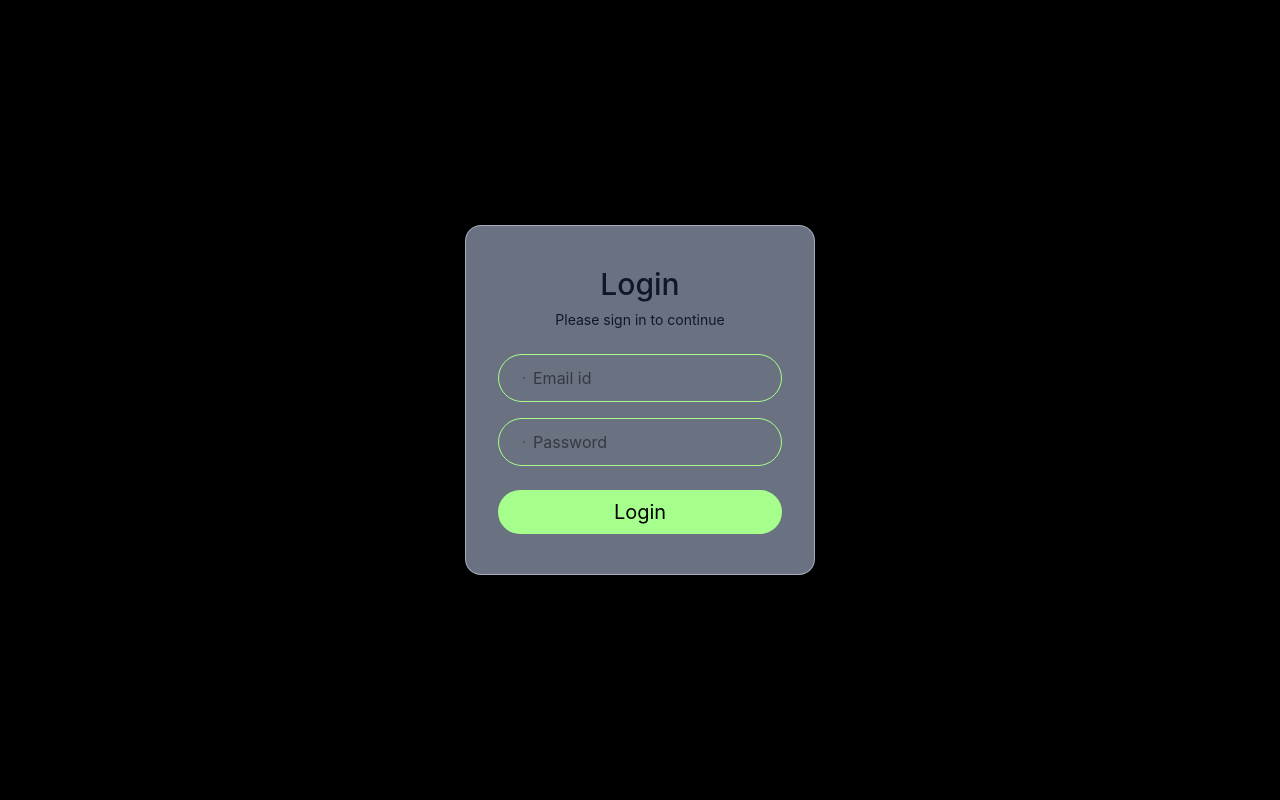
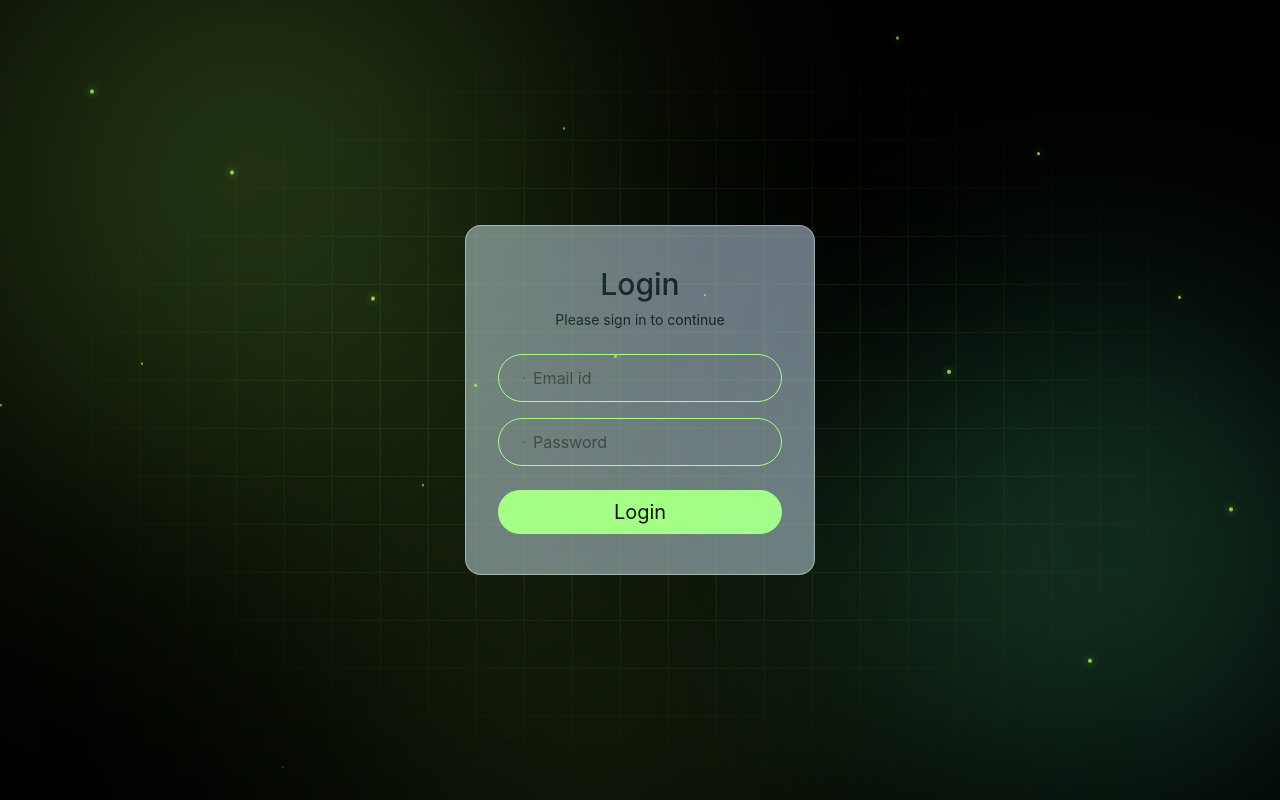
Before and after one commit to AkmalBeg/My-portfoilo, a React (Vite) app in the folder client/: page /login in a window 1280 px wide. Built offline with nearby package versions, Linux system fonts and the light colour scheme; no server answers.

Commit message:
final version with complete work

```diff
--- a/client/src/App.jsx
+++ b/client/src/App.jsx
@@ -3,13 +3,18 @@ import { Routes, Route } from 'react-router-dom'
 import Login from './pages/Login.jsx'
 import Home from './pages/Home.jsx'
 import { AdminProvider } from './AdminContext.jsx'
+import Background from './Background.jsx'
 
 const App = () => (
   <AdminProvider>
-    <Routes>
-      <Route path="/" element={<Home />} />
-      <Route path="/login" element={<Login />} />
-    </Routes>
+    <Background />
+
+    <div className="relative z-10">
+      <Routes>
+        <Route path="/" element={<Home />} />
+        <Route path="/login" element={<Login />} />
+      </Routes>
+    </div>
   </AdminProvider>
 )
 
--- /dev/null
+++ b/client/src/Background.jsx
@@ -0,0 +1,86 @@
+// Site-wide animated background: drifting green glow, a slowly moving grid,
+// and tiny particles floating upward. CSS only (no libraries), and it stops
+// moving for users who have "reduce motion" turned on.
+
+const PARTICLES = Array.from({ length: 18 }, (_, i) => ({
+  left: `${(i * 37) % 100}%`,
+  size: 2 + (i % 3),
+  duration: `${12 + (i % 5) * 3}s`,
+  delay: `-${((i * 1.7) % 12).toFixed(1)}s`,
+}));
+
+export default function Background() {
+  return (
+    <div aria-hidden="true" className="fixed inset-0 z-[999] overflow-hidden bg-transparent pointer-events-none">
+      <style>{`
+        @keyframes bgFloatA {
+          0%, 100% { transform: translate(0, 0) scale(1); }
+          50%      { transform: translate(12vw, 8vh) scale(1.2); }
+        }
+        @keyframes bgFloatB {
+          0%, 100% { transform: translate(0, 0) scale(1.1); }
+          50%      { transform: translate(-10vw, 10vh) scale(0.92); }
+        }
+        @keyframes bgFloatC {
+          0%, 100% { transform: translate(0, 0) scale(1); }
+          50%      { transform: translate(9vw, -10vh) scale(1.25); }
+        }
+        @keyframes bgGrid {
+          from { background-position: 0 0; }
+          to   { background-position: 48px 48px; }
+        }
+        @keyframes bgRise {
+          0%   { transform: translateY(0); opacity: 0; }
+          15%  { opacity: 0.85; }
+          85%  { opacity: 0.85; }
+          100% { transform: translateY(-110vh); opacity: 0; }
+        }
+        @media (prefers-reduced-motion: reduce) {
+          .bg-anim { animation: none !important; }
+        }
+      `}</style>
+
+      {/* Glow orbs */}
+      <div
+        className="bg-anim absolute -top-32 -left-32 w-[320px] h-[320px] sm:w-[520px] sm:h-[520px] rounded-full bg-[#A6FF5D]/25 blur-[100px] sm:blur-[130px]"
+        style={{ animation: "bgFloatA 16s ease-in-out infinite" }}
+      />
+      <div
+        className="bg-anim absolute top-1/3 -right-32 w-[300px] h-[300px] sm:w-[480px] sm:h-[480px] rounded-full bg-[#5DFFB0]/20 blur-[100px] sm:blur-[130px]"
+        style={{ animation: "bgFloatB 20s ease-in-out infinite" }}
+      />
+      <div
+        className="bg-anim absolute -bottom-32 left-1/4 w-[280px] h-[280px] sm:w-[440px] sm:h-[440px] rounded-full bg-[#A6FF5D]/15 blur-[100px] sm:blur-[130px]"
+        style={{ animation: "bgFloatC 24s ease-in-out infinite" }}
+      />
+
+      {/* Slowly moving grid that fades out toward the edges */}
+      <div
+        className="bg-anim absolute inset-0 opacity-[0.09]"
+        style={{
+          backgroundImage:
+            "linear-gradient(#A6FF5D 1px, transparent 1px), linear-gradient(90deg, #A6FF5D 1px, transparent 1px)",
+          backgroundSize: "48px 48px",
+          maskImage: "radial-gradient(ellipse at center, black 30%, transparent 75%)",
+          WebkitMaskImage: "radial-gradient(ellipse at center, black 30%, transparent 75%)",
+          animation: "bgGrid 6s linear infinite",
+        }}
+      />
+
+      {/* Floating particles */}
+      {PARTICLES.map((p, i) => (
+        <span
+          key={i}
+          className="bg-anim absolute -bottom-2 rounded-full bg-[#A6FF5D] opacity-0"
+          style={{
+            left: p.left,
+            width: p.size,
+            height: p.size,
+            boxShadow: "0 0 8px #A6FF5D",
+            animation: `bgRise ${p.duration} linear ${p.delay} infinite`,
+          }}
+        />
+      ))}
+    </div>
+  );
+}
--- a/client/src/Components/About.jsx
+++ b/client/src/Components/About.jsx
@@ -91,7 +91,7 @@ export default function Example() {
         }
       `}</style>
 
-      <div className='bg-black text-white flex flex-col items-center bg-[url("https://assets.prebuiltui.com/components/hero-section/hero-background-image.png")] bg-cover bg-center bg-no-repeat pt-12 sm:pt-16 pb-10 px-4 overflow-x-hidden'>
+      <div className='bg-black text-white flex flex-col items-center   pt-12 sm:pt-16 pb-10 px-4 overflow-x-hidden'>
         <h1 className="text-4xl sm:text-5xl font-semibold text-center mx-auto mb-5">About me</h1>
 
         {isAdmin && (
--- a/client/src/Components/Card.jsx
+++ b/client/src/Components/Card.jsx
@@ -54,7 +54,7 @@ const ProjectCard = ({
         <img
           src={image || undefined}
           alt={title}
-          className="w-24 h-24 rounded-full shadow-md my-4 border-2 border-[#A6FF5D]/40 object-cover"
+          className="w-24 h-24 shrink-0 rounded-full shadow-md my-4 border-2 border-[#A6FF5D]/40 object-cover"
         />
         <h2 className="text-2xl font-bold text-white mb-1">{title}</h2>
         <p className="text-sm text-[#A6FF5D] font-medium mb-4">{role}</p>
--- a/client/src/Components/Contact.jsx
+++ b/client/src/Components/Contact.jsx
@@ -66,7 +66,7 @@ export default function Example() {
           transform: translateX(5px);
         }
       `}</style>
-        <section className="px-4 md:px-16 lg:px-24 xl:px-32 w-full pt-16 pb-5 bg-black text-white flex flex-col items-center bg-[url('https://assets.prebuiltui.com/components/hero-section/hero-background-image.png')] bg-cover bg-center bg-no-repeat">
+        <section className="px-4 md:px-16 lg:px-24 xl:px-32 w-full pt-16 pb-5 bg-black text-white flex flex-col items-center ">
             <p className="text-center font-medium text-black px-10 py-2 rounded-full bg-[#A6FF5D] border border-[#A6FF5D-800] w-max mx-auto">Contact</p>
             <h3 className="text-3xl font-semibold text-white text-center mx-auto mt-4">Reach out to us</h3>
             <p className="text-slate-300 text-center mt-2 max-w-md mx-auto">Ready to grow your brand? Let’s connect and build something exceptional together.</p>
--- a/client/src/Components/Hero.jsx
+++ b/client/src/Components/Hero.jsx
@@ -45,10 +45,8 @@ const downloadResume = () => {
                     --------------------------------------------------- */
                     .hero-bg {
                         background-color: #000;
-                        background-image: url("https://assets.prebuiltui.com/components/hero-section/hero-background-image.png");
-                        background-size:cover;
-                        background-position: center;
-                        background-repeat: no-repeat;
+
+
                     }
 
                     .rainbow::before {
--- a/client/src/Components/Skills.jsx
+++ b/client/src/Components/Skills.jsx
@@ -43,23 +43,23 @@ export default function Example() {
   const goTo = (p) => setPage(Math.min(Math.max(p, 1), totalPages));
 
   // After changing page, bring the top of this section back into view
-  // (so on a phone you don't stay stuck at the bottom of the page)
   useEffect(() => {
     if (firstRender.current) { firstRender.current = false; return; }
     sectionRef.current?.scrollIntoView({ behavior: "smooth", block: "start" });
   }, [currentPage]);
 
   return (
+    // No "relative"/"isolate" here on purpose: a positioned wrapper would paint on top of the Contact section
     <div
       ref={sectionRef}
-      className='relative isolate w-full max-w-full overflow-hidden scroll-mt-16 bg-black text-white flex flex-col items-center bg-[url("https://assets.prebuiltui.com/components/hero-section/hero-background-image.png")] bg-cover bg-center bg-no-repeat pt-12 sm:pt-16 pb-32 md:pb-60 px-4'
+      className='w-full max-w-full overflow-hidden scroll-mt-16 bg-black text-white flex flex-col items-center pt-10 sm:pt-16 pb-60 px-4'
     >
-      <h1 className="text-3xl sm:text-4xl font-bold text-center mb-6 sm:mb-8">Skills</h1>
+      <h1 className="text-3xl sm:text-4xl font-bold text-center mb-4 sm:mb-8">Skills</h1>
 
       {isAdmin && (
         <button
           onClick={() => setModal({ skill: null })}
-          className="mb-6 px-5 py-2 rounded-full bg-[#A6FF5D] text-gray-800 text-sm font-medium"
+          className="mb-4 sm:mb-6 px-5 py-2 rounded-full bg-[#A6FF5D] text-gray-800 text-sm font-medium"
         >
           + Add skill
         </button>
@@ -88,7 +88,7 @@ export default function Example() {
 
       {/* Page controls: only shown when there is more than one page */}
       {totalPages > 1 && (
-        <div className="flex flex-wrap items-center justify-center gap-2 mt-8 sm:mt-10 max-w-full">
+        <div className="flex flex-wrap items-center justify-center gap-2 mt-5 sm:mt-10 max-w-full">
           <button
             className={`${pageBtn} ${pageBtnIdle}`}
             onClick={() => goTo(currentPage - 1)}
--- a/client/src/Components/project.jsx
+++ b/client/src/Components/project.jsx
@@ -140,7 +140,7 @@ const Project = () => {
   }, []);
 
   return (
-    <div className='bg-black text-white flex flex-col items-center bg-[url("https://assets.prebuiltui.com/components/hero-section/hero-background-image.png")] bg-cover bg-center bg-no-repeat pt-16 pb-47 px-4 overflow-hidden'>
+    <div className='bg-black text-white flex flex-col items-center pt-16 pb-47 px-4 overflow-hidden'>
 
       <style>{`
         @keyframes fadeSlideUp {
```
Also changed, not shown: client/src/Components/Skillcard.jsx (+7 -6 lines).
